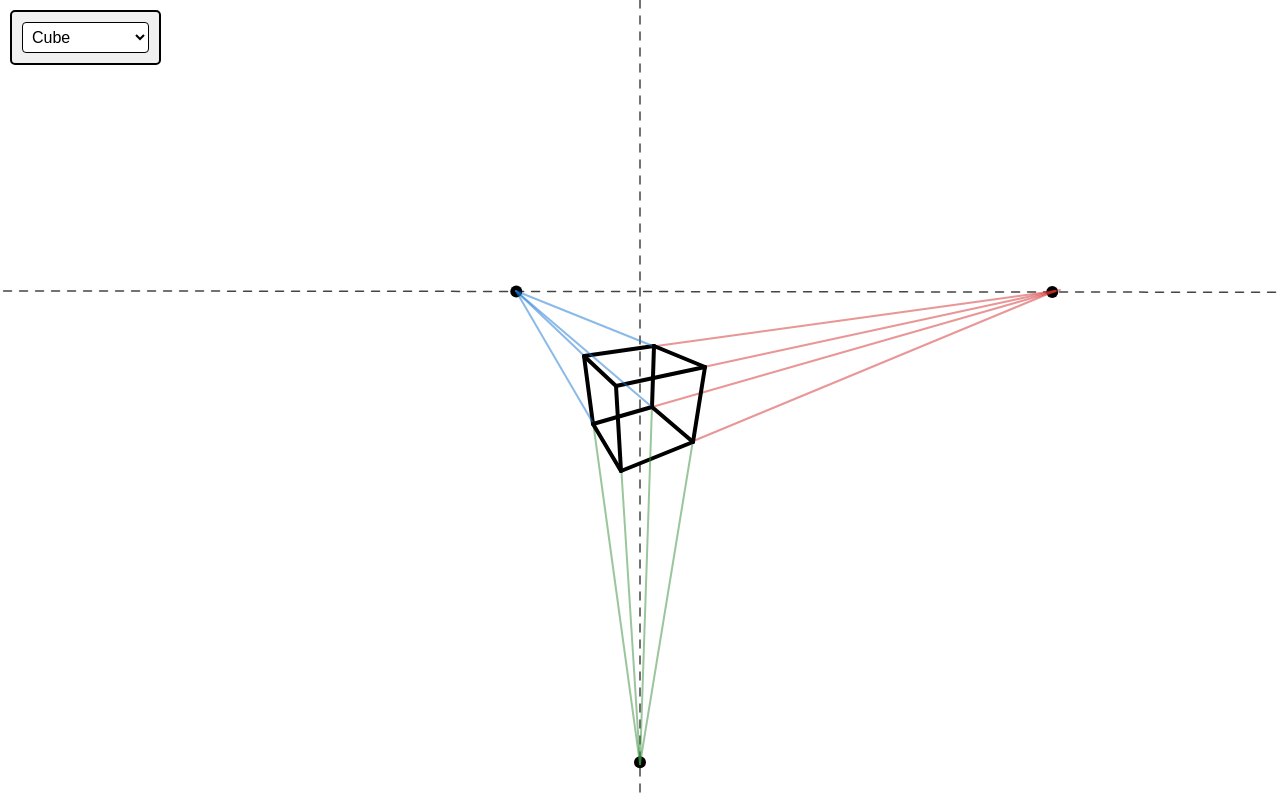
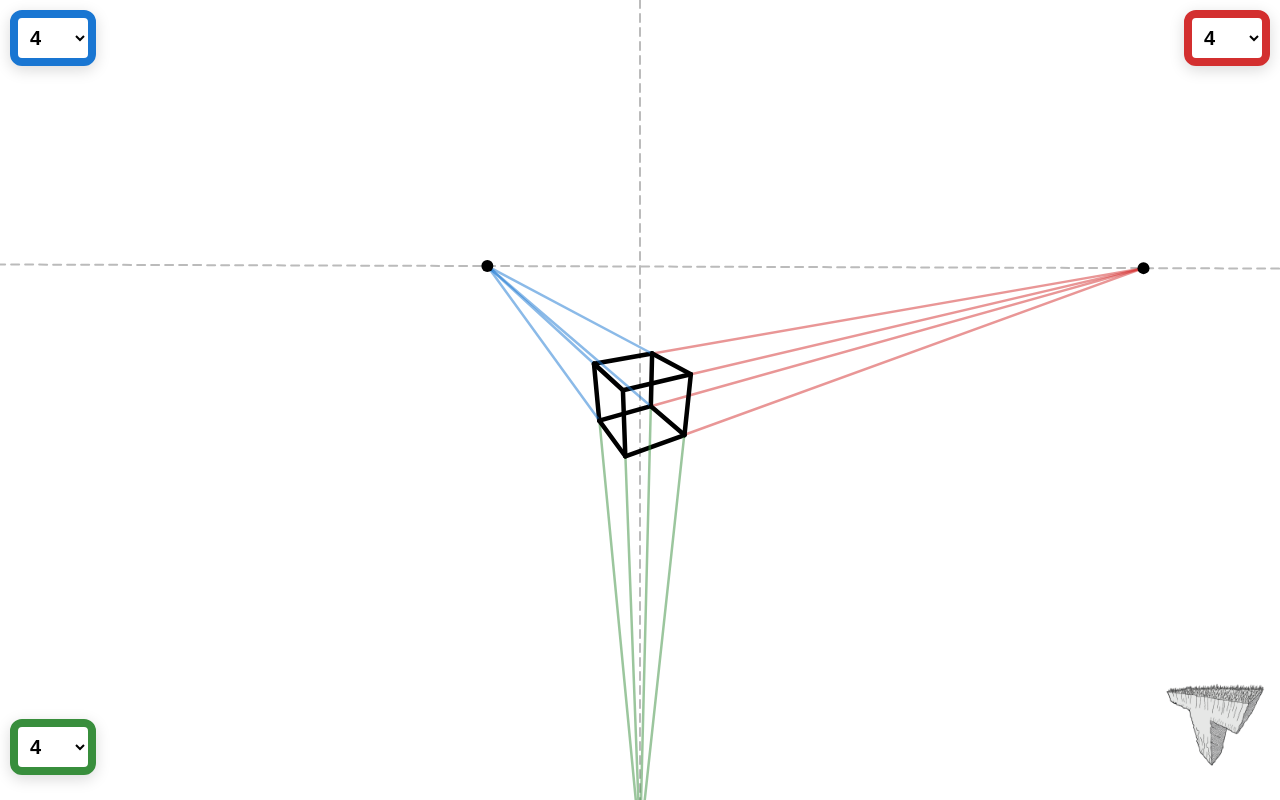
Before and after one commit to filipe0606-bit/Perspective-Tool, a plain HTML site: page index.html in a window 1280 px wide. Drawn offline with Linux system fonts and the light colour scheme.

Commit message:
Add files via upload
Updating perspective tool and adding logo

```diff
--- a/index.html
+++ b/index.html
@@ -1,123 +1,143 @@
 <!DOCTYPE html>
-<html lang="en">
+<html lang="pt-br">
 <head>
     <meta charset="UTF-8">
     <meta name="viewport" content="width=device-width, initial-scale=1.0, maximum-scale=1.0, user-scalable=no">
     <title>Trying to Draw - Perspective Tool</title>
     <style>
-        body { margin: 0; overflow: hidden; background: #fff; font-family: sans-serif; touch-action: none; }
-        #ui {
-            position: absolute; top: 10px; left: 10px; z-index: 100;
-            background: rgba(240, 240, 240, 0.95); padding: 10px;
-            border: 2px solid #000; border-radius: 5px;
+        body { margin: 0; overflow: hidden; background: #ffffff; font-family: sans-serif; touch-action: none; }
+        .control-box {
+            position: absolute; z-index: 100; background: #fff; display: flex;
+            box-shadow: 0 4px 15px rgba(0,0,0,0.15); overflow: hidden;
         }
-        select { font-size: 16px; padding: 5px; cursor: pointer; border: 1px solid #000; border-radius: 4px; background: #fff; }
-        canvas { display: block; width: 100vw; height: 100vh; }
+        #ui-z { top: 10px; left: 10px; border: 8px solid #1976d2; border-radius: 12px; }
+        #ui-x { top: 10px; right: 10px; border: 8px solid #d32f2f; border-radius: 12px; }
+        #ui-y { bottom: 25px; left: 10px; border: 8px solid #388e3c; border-radius: 12px; }
+
+        /* Estilo do Logo - Flat e sem moldura */
+        #ui-logo {
+            position: absolute;
+            bottom: 25px;
+            right: 15px;
+            z-index: 100;
+            pointer-events: none;
+        }
+        #ui-logo img {
+            display: block;
+            width: 100px; /* Tamanho ajustável */
+            height: auto;
+            background: transparent;
+        }
+
+        select { font-size: 20px; font-weight: bold; padding: 8px; cursor: pointer; border: none; background: transparent; min-width: 70px; outline: none; }
+        canvas { display: block; }
     </style>
 </head>
 <body>
-    <div id="ui">
-        <select id="s">
-            <option value="cube">Cube</option>
-            <option value="beam">Beam (Wide)</option>
-            <option value="column">Column (Tall)</option>
-        </select>
+    <div id="ui-z" class="control-box"><select id="sel-z"></select></div>
+    <div id="ui-x" class="control-box"><select id="sel-x"></select></div>
+    <div id="ui-y" class="control-box"><select id="sel-y"></select></div>
+
+    <div id="ui-logo">
+        <img src="logo.png" alt="Trying to Draw">
     </div>
+
     <canvas id="c"></canvas>
 
 <script>
-window.onload = function() {
+(function() {
     const canvas = document.getElementById('c');
     const ctx = canvas.getContext('2d');
-    const sel = document.getElementById('s');
+    let w, h, zoom = 250, ax = 0.5, ay = 0.5, drag = false, lx, ly;
+    let cur = [2.0, 2.0, 2.0];
 
-    let w, h, zoom = 200, ax = 0.5, ay = 0.5, drag = false, lx, ly;
-    let initialPinchDist = null;
-    let initialZoom = 200;
+    // Configuração dos Menus
+    ['sel-x', 'sel-y', 'sel-z'].forEach((id, idx) => {
+        const s = document.getElementById(id);
+        for(let i = 1; i <= 20; i++) {
+            let opt = document.createElement('option');
+            opt.value = i * 0.5;
+            opt.innerHTML = i;
+            if(i === 4) opt.selected = true;
+            s.appendChild(opt);
+        }
+        s.onchange = (e) => { cur[idx] = parseFloat(e.target.value); };
+    });
 
-    const sizes = { cube: [1,1,1], beam: [2.5,0.8,1], column: [0.7,3.0,0.7] };
-    let cur = sizes.cube;
-
-    function res() { w = canvas.width = window.innerWidth; h = canvas.height = window.innerHeight; }
-    window.onresize = res; res();
+    function res() {
+        w = canvas.width = window.innerWidth;
+        h = canvas.height = window.innerHeight;
+    }
+    window.addEventListener('resize', res);
+    res();
 
     function proj(vx, vy, vz, m = 1) {
         let x = vx * m, y = vy * m, z = vz * m;
         let cY = Math.cos(ay), sY = Math.sin(ay), cX = Math.cos(ax), sX = Math.sin(ax);
         let tx = x * cY - z * sY, tz = x * sY + z * cY;
         let ty = y * cX - tz * sX; tz = y * sX + tz * cX;
-        let sc = zoom / (5 + tz);
+        let cam = 12 + (cur[0] + cur[1] + cur[2]) * 0.5;
+        let sc = zoom / (cam + tz);
         return { x: w/2 + tx * sc, y: h/2 + ty * sc };
     }
 
-    const edges = [[0,1,'#d32f2f'],[3,2,'#d32f2f'],[4,5,'#d32f2f'],[6,7,'#d32f2f'],[0,3,'#388e3c'],[1,2,'#388e3c'],[4,7,'#388e3c'],[5,6,'#388e3c'],[0,4,'#1976d2'],[1,5,'#1976d2'],[2,6,'#1976d2'],[3,7,'#1976d2']];
-
-    function getDist(t) { return Math.hypot(t[0].clientX - t[1].clientX, t[0].clientY - t[1].clientY); }
-
     function draw() {
         ctx.clearRect(0, 0, w, h);
-        const v = [{x:-cur[0],y:-cur[1],z:-cur[2]},{x:cur[0],y:-cur[1],z:-cur[2]},{x:cur[0],y:cur[1],z:-cur[2]},{x:-cur[0],y:cur[1],z:-cur[2]},{x:-cur[0],y:-cur[1],z:cur[2]},{x:cur[0],y:-cur[1],z:cur[2]},{x:cur[0],y:cur[1],z:cur[2]},{x:-cur[0],y:cur[1],z:cur[2]}];
+
+        const v = [
+            {x:-cur[0],y:-cur[1],z:-cur[2]},{x:cur[0],y:-cur[1],z:-cur[2]},
+            {x:cur[0],y:cur[1],z:-cur[2]},{x:-cur[0],y:cur[1],z:-cur[2]},
+            {x:-cur[0],y:-cur[1],z:cur[2]},{x:cur[0],y:-cur[1],z:cur[2]},
+            {x:cur[0],y:cur[1],z:cur[2]},{x:-cur[0],y:cur[1],z:cur[2]}
+        ];
+
         const vps = [proj(1,0,0,1000), proj(0,1,0,1000), proj(0,0,1,1000)];
+        const edges = [
+            [0,1,'#d32f2f',0],[3,2,'#d32f2f',0],[4,5,'#d32f2f',0],[6,7,'#d32f2f',0],
+            [0,3,'#388e3c',1],[1,2,'#388e3c',1],[4,7,'#388e3c',1],[5,6,'#388e3c',1],
+            [0,4,'#1976d2',2],[1,5,'#1976d2',2],[2,6,'#1976d2',2],[3,7,'#1976d2',2]
+        ];
 
-        ctx.strokeStyle = '#444'; ctx.lineWidth = 1.5; ctx.setLineDash([8,8]);
+        // Grid (Horizonte e Vertical)
+        ctx.setLineDash([8,6]); ctx.strokeStyle = '#bbb'; ctx.lineWidth = 2;
         ctx.beginPath(); ctx.moveTo(vps[1].x, 0); ctx.lineTo(vps[1].x, h); ctx.stroke();
         let dx = vps[2].x - vps[0].x, dy = vps[2].y - vps[0].y;
-        ctx.beginPath(); ctx.moveTo(vps[0].x - dx*20, vps[0].y - dy*20); ctx.lineTo(vps[2].x + dx*20, vps[2].y + dy*20); ctx.stroke();
+        ctx.beginPath(); ctx.moveTo(vps[0].x - dx*10, vps[0].y - dy*10); ctx.lineTo(vps[2].x + dx*10, vps[2].y + dy*10); ctx.stroke();
         ctx.setLineDash([]);
 
-        vps.forEach(p => { ctx.beginPath(); ctx.arc(p.x, p.y, 6, 0, 7); ctx.fillStyle = '#000'; ctx.fill(); });
-
+        // Desenho do Cubo e Convergência
         edges.forEach(e => {
             let p1 = proj(v[e[0]].x, v[e[0]].y, v[e[0]].z);
             let p2 = proj(v[e[1]].x, v[e[1]].y, v[e[1]].z);
-            let vp = proj(v[e[1]].x-v[e[0]].x, v[e[1]].y-v[e[0]].y, v[e[1]].z-v[e[0]].z, 1000);
+            let vp = vps[e[3]];
 
-            let x1 = Math.round(p1.x), y1 = Math.round(p1.y), x2 = Math.round(p2.x), y2 = Math.round(p2.y), vpx = Math.round(vp.x), vpy = Math.round(vp.y);
+            ctx.globalAlpha = 0.5; ctx.strokeStyle = e[2]; ctx.lineWidth = 2.5;
+            ctx.beginPath(); ctx.moveTo(p1.x, p1.y); ctx.lineTo(vp.x, vp.y); ctx.stroke();
 
-            ctx.beginPath(); ctx.strokeStyle = e[2]; ctx.globalAlpha = 0.5; ctx.lineWidth = 2.0; ctx.lineCap = 'round';
-            ctx.moveTo(x1, y1); ctx.lineTo(vpx, vpy); ctx.stroke();
+            ctx.globalAlpha = 1.0; ctx.strokeStyle = '#000'; ctx.lineWidth = 4.5; ctx.lineCap = 'round';
+            ctx.beginPath(); ctx.moveTo(p1.x, p1.y); ctx.lineTo(p2.x, p2.y); ctx.stroke();
+        });
 
-            ctx.beginPath(); ctx.strokeStyle = '#000'; ctx.globalAlpha = 1; ctx.lineWidth = 4.0; ctx.lineCap = 'round';
-            ctx.moveTo(x1, y1); ctx.lineTo(x2, y2); ctx.stroke();
+        vps.forEach(p => {
+            ctx.beginPath(); ctx.arc(p.x, p.y, 6, 0, 7); ctx.fillStyle = '#000'; ctx.fill();
         });
         requestAnimationFrame(draw);
     }
 
-    canvas.addEventListener('mousedown', e => { drag = true; lx = e.clientX; ly = e.clientY; });
-    window.addEventListener('mousemove', e => { if(drag) { ay += (e.clientX - lx) * 0.01; ax += (e.clientY - ly) * 0.01; lx = e.clientX; ly = e.clientY; }});
-    window.addEventListener('mouseup', () => drag = false);
+    // Interação
+    canvas.onmousedown = (e) => { drag = true; lx = e.clientX; ly = e.clientY; };
+    window.onmousemove = (e) => { if(drag) { ay += (e.clientX - lx)*0.005; ax += (e.clientY - ly)*0.005; lx = e.clientX; ly = e.clientY; }};
+    window.onmouseup = () => drag = false;
 
-    canvas.addEventListener('touchstart', e => {
-        if (e.touches.length === 2) {
-            initialPinchDist = getDist(e.touches);
-            initialZoom = zoom;
-        } else {
-            drag = true;
-            lx = e.touches[0].clientX; ly = e.touches[0].clientY;
-        }
-    }, {passive: true});
-
-    window.addEventListener('touchmove', e => {
-        if (e.touches.length === 2 && initialPinchDist !== null) {
-            const currentDist = getDist(e.touches);
-            const scale = currentDist / initialPinchDist;
-            zoom = Math.max(50, Math.min(1000, initialZoom * scale));
-        } else if (drag) {
-            ay += (e.touches[0].clientX - lx) * 0.01;
-            ax += (e.touches[0].clientY - ly) * 0.01;
-            lx = e.touches[0].clientX; ly = e.touches[0].clientY;
-        }
-        e.preventDefault();
-    }, {passive: false});
-
-    window.addEventListener('touchend', () => { drag = false; initialPinchDist = null; });
-    window.addEventListener('wheel', e => { zoom = Math.max(50, zoom - e.deltaY * 0.5); e.preventDefault(); }, {passive: false});
-
-    // CORREÇÃO AQUI: de 'acur' para 'cur'
-    sel.onchange = e => cur = sizes[e.target.value];
+    canvas.ontouchstart = (e) => { drag = true; lx = e.touches[0].clientX; ly = e.touches[0].clientY; };
+    window.ontouchmove = (e) => {
+        if(drag) { ay += (e.touches[0].clientX - lx)*0.008; ax += (e.touches[0].clientY - ly)*0.008; lx = e.touches[0].clientX; ly = e.touches[0].clientY; }
+    };
+    window.ontouchend = () => drag = false;
+    window.onwheel = (e) => { zoom = Math.max(50, zoom - e.deltaY * 0.5); };
 
     draw();
-};
+})();
 </script>
 </body>
 </html>
```
Also changed, not shown: logo.png (added).
